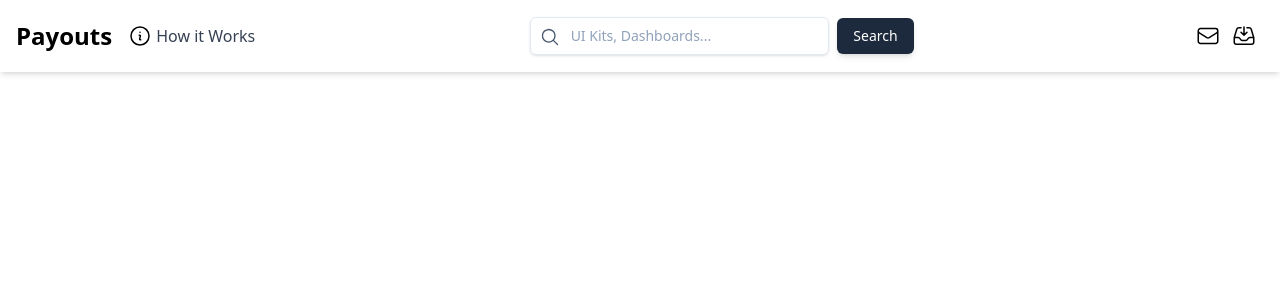
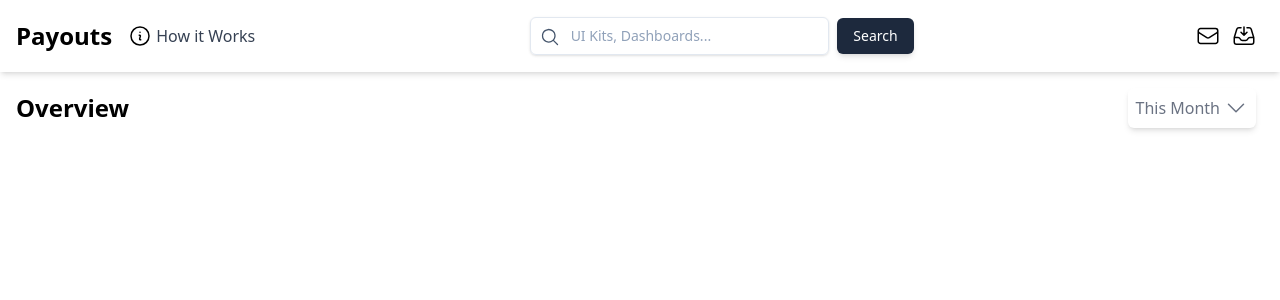
Before and after one commit to sanemi07/90-daysmern-devops, a React (Vite) app in the folder week8/tailwind/: page / in a window 1280 px wide. Shown: the top 300 px of the page. Built offline with nearby package versions, Linux system fonts and the light colour scheme.

Commit message:
feat: add Overview component for displaying summary information

```diff
--- a/week8/tailwind/src/App.jsx
+++ b/week8/tailwind/src/App.jsx
@@ -1,13 +1,16 @@
 import { useState } from 'react'
 import ReveneuCard from './components/ReveneuCard'
 import Navbar from './components/Navbar'
+import Overview from './components/Overview'
 
 function App() {
   const [count, setCount] = useState(0)
 
   return (
-    <div>
+    <div >
       <Navbar></Navbar>
+      <Overview></Overview>
+
    </div>
 
   )
--- /dev/null
+++ b/week8/tailwind/src/components/Overview.jsx
@@ -0,0 +1,18 @@
+import React from 'react'
+
+const Overview = () => {
+  return (
+    <div className='flex w-full items-center justify-between m-4'>
+       <div className='font-semibold text-2xl'>Overview</div>
+       <div className=' flex gap-1 bg-white shadow-md p-2 rounded-md font-medium text-gray-500 mr-10'>This Month
+        <svg xmlns="http://www.w3.org/2000/svg" fill="none" viewBox="0 0 24 24" stroke-width="1.5" stroke="currentColor" class="size-6">
+        <path stroke-linecap="round" stroke-linejoin="round" d="m19.5 8.25-7.5 7.5-7.5-7.5" />
+        </svg>
+
+       </div>
+
+      </div>
+  )
+}
+
+export default Overview
```
